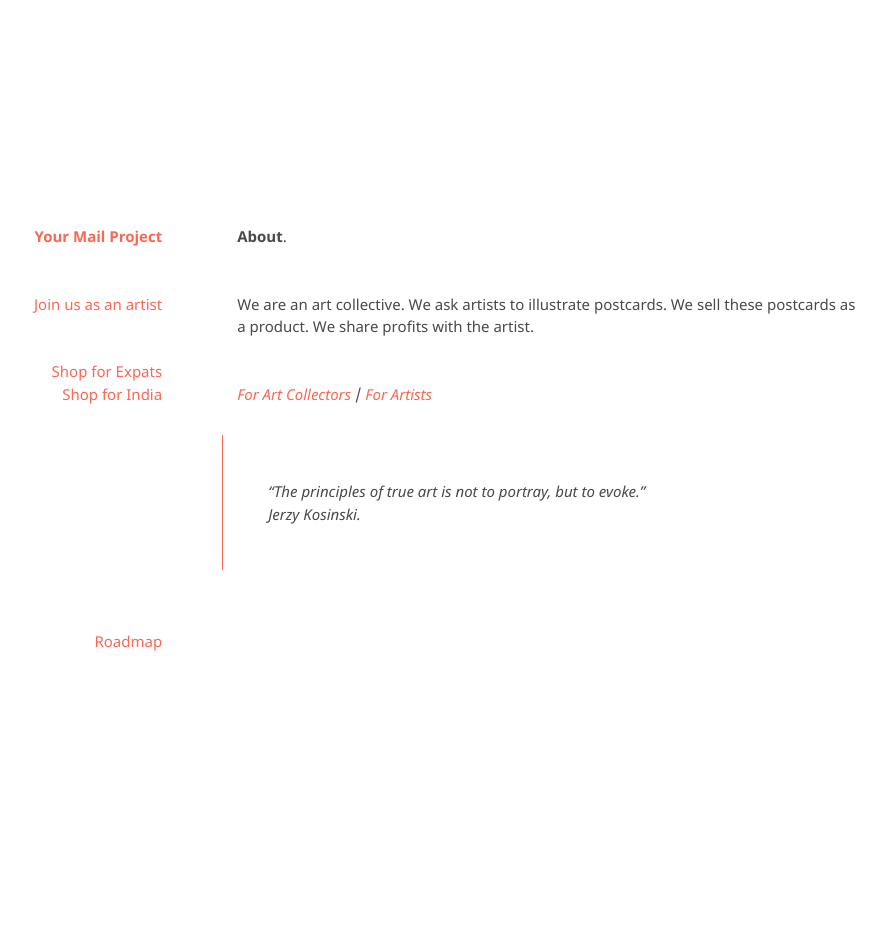
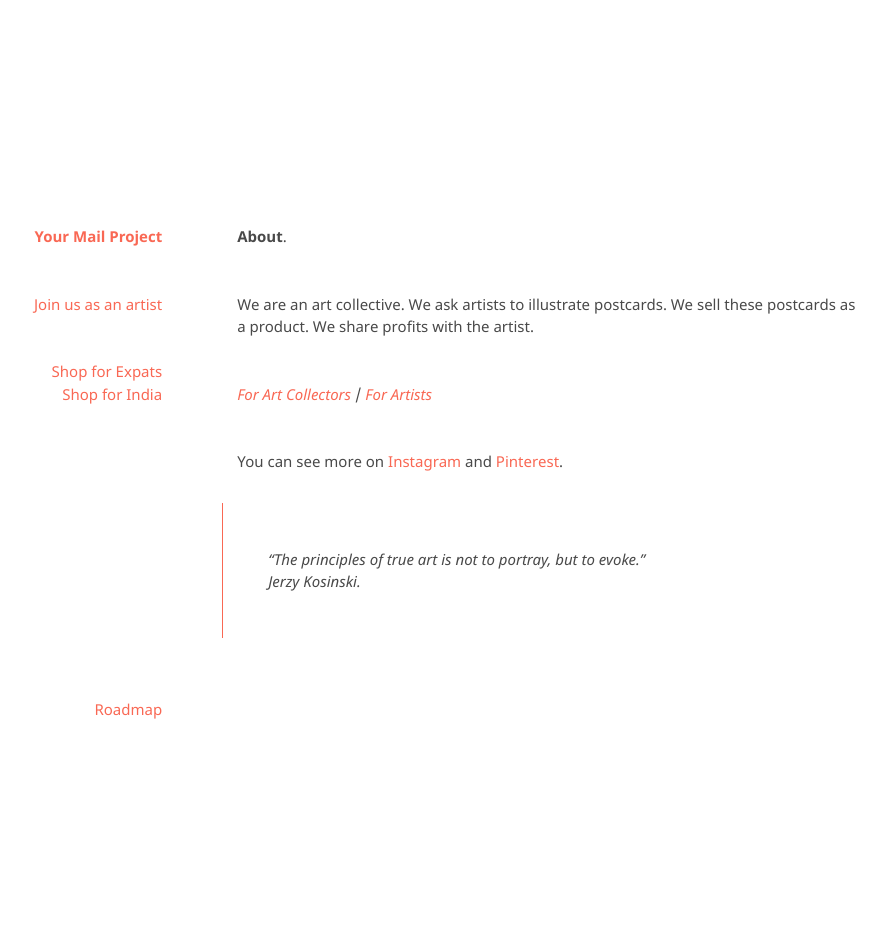
Before and after one commit to kvshvlin/yourmailproject, a Jekyll site: the page built from index.md, in a window 1280 px wide. Shown: the whole page, without its empty margins (191-1077 px from the left). Built offline with Jekyll 4.4.1, drawn with Linux system fonts in a browser that asks for light colours; our own code applies the rules of GitHub Pages for plain Markdown files; before the commit the page ends 900 px from its top, so only the background shows below that.

Commit message:
Update index.md

```diff
--- a/index.md
+++ b/index.md
@@ -4,5 +4,7 @@
 
 [_For Art Collectors_](https://kvshvlin.github.io/yourmailproject/forartcollectors.html) / [_For Artists_](https://kvshvlin.github.io/yourmailproject/forartists.html)
 
+You can see more on <a href="https://www.instagram.com/yourmailproject" target="_blank">Instagram</a> and <a href="https://in.pinterest.com/yourmailproject" target="_blank">Pinterest</a>.
+
 > "The principles of true art is not to portray, but to evoke."
 > Jerzy Kosinski.
```
